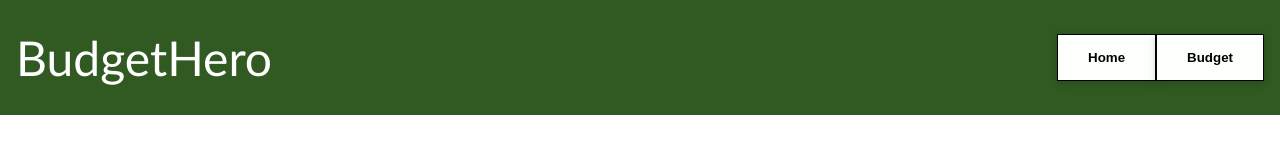
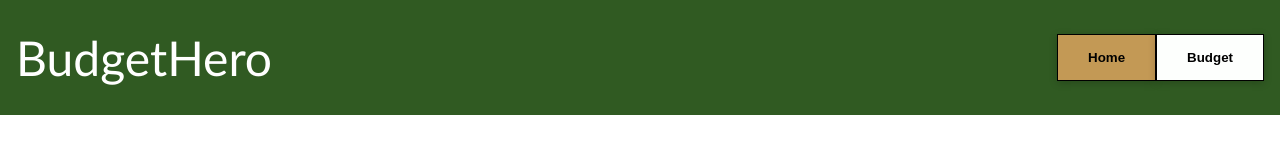
Before and after one commit to johnbonanno-source/budgetingTool, a React (Create React App) app: page / in a window 1280 px wide. In both pictures the pointer is over the button "Home". Shown: the top 153 px of the page. Built offline with nearby package versions, Linux system fonts and the light colour scheme; grey boxes are pictures that could not be loaded.

Commit message:
add hover

```diff
--- a/src/Components/MainHeader.module.css
+++ b/src/Components/MainHeader.module.css
@@ -32,7 +32,7 @@
     font-weight: bold;
   }
 
-  .button:hover {
+  .viewProfile:hover {
     background-color: #c39955;
   }
 .viewProfile {
```
